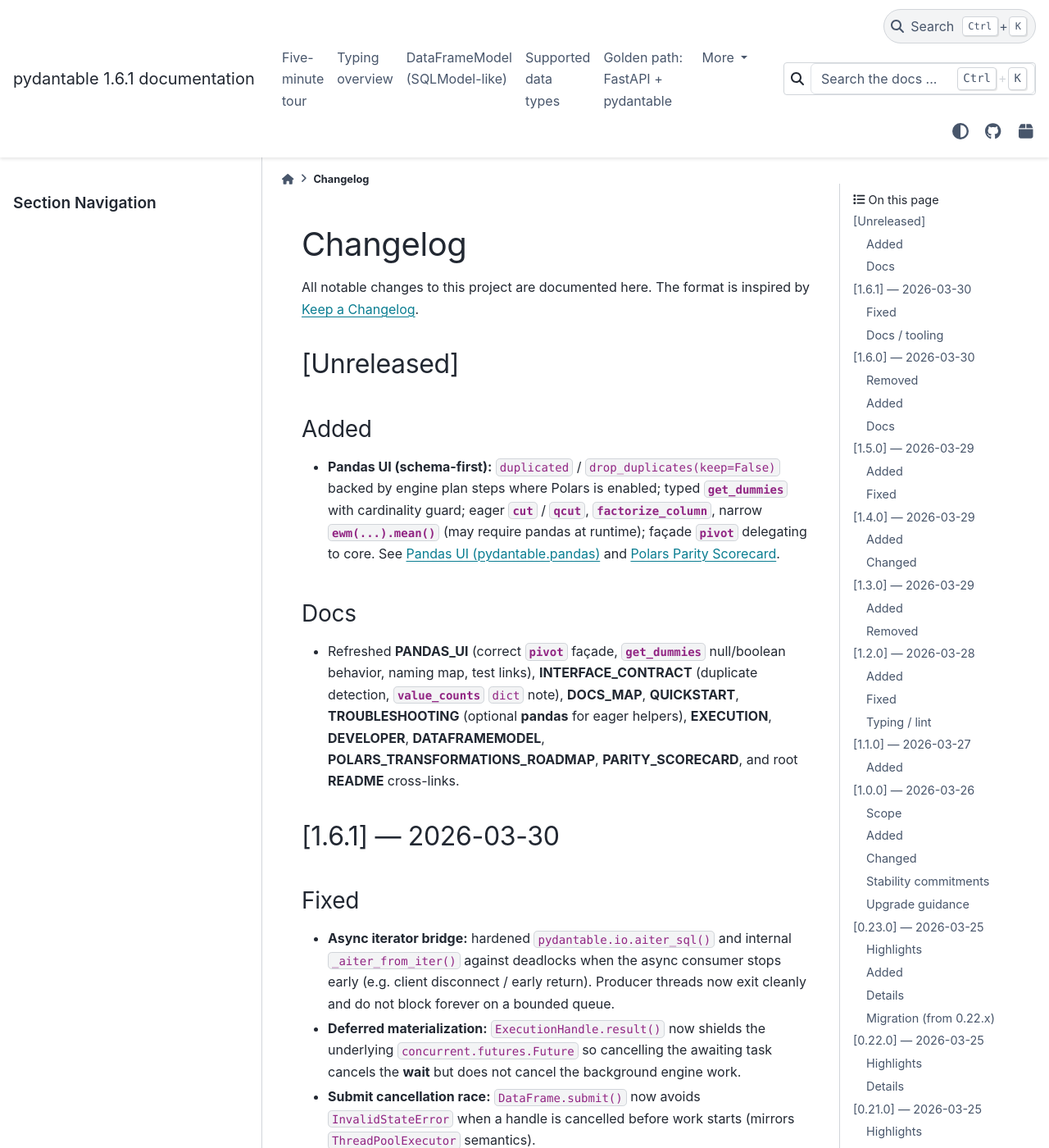
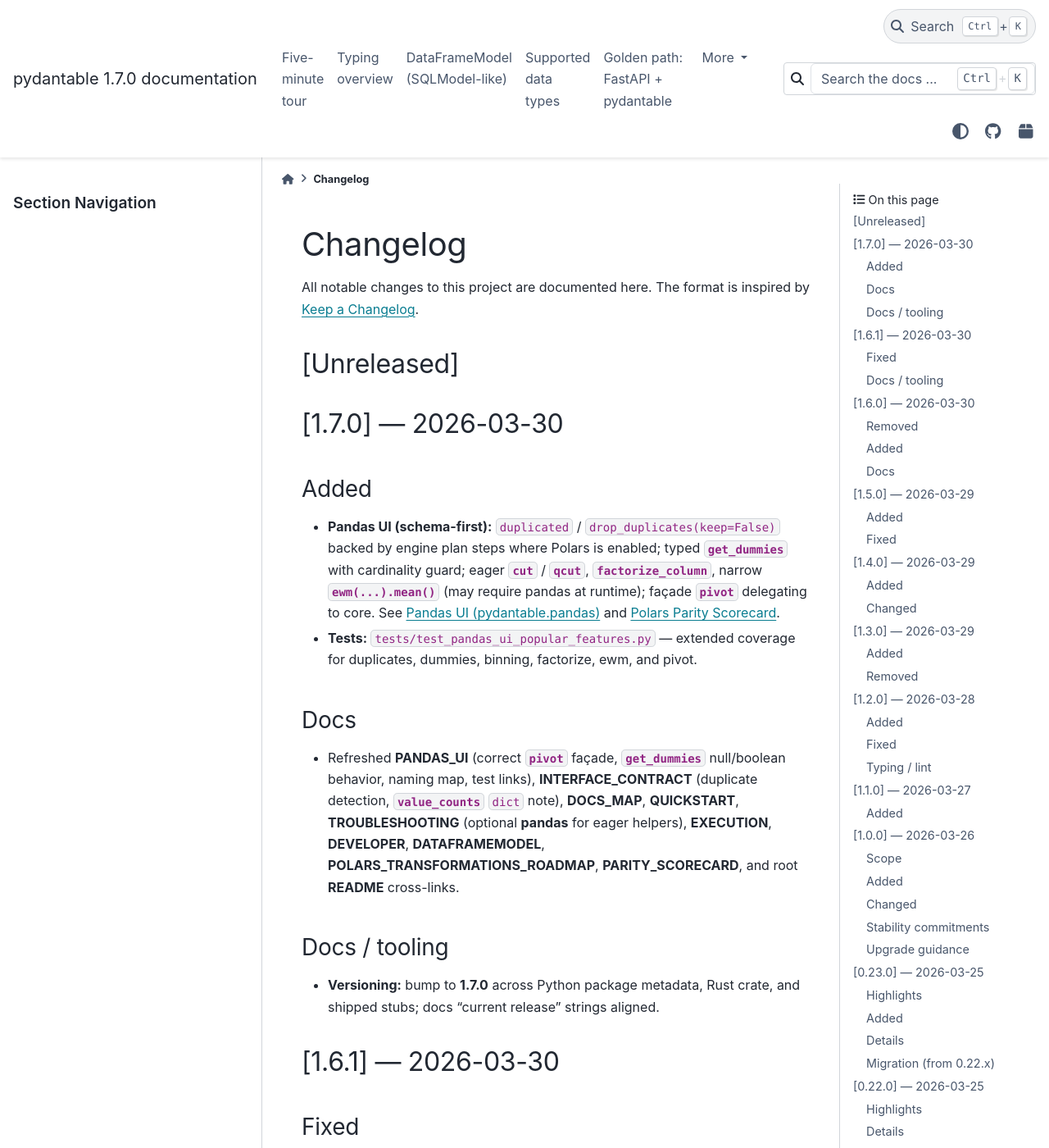
Before and after one commit to eddiethedean/pydantable, a Sphinx documentation site: the page built from docs/changelog.md, in a window 1280 px wide and 1400 px high. Shown: the whole window at 82% size. Built offline with Sphinx 7.4.7 and the PyData theme 0.15.4, drawn with Linux system fonts in a browser that asks for light colours; the version number is read from the project's files by our own code; some of the changed text lies outside the part shown.

Commit message:
chore(release): 1.7.0
- Align pyproject, Rust crate, __version__, and stubs.
- Changelog: ship [1.7.0] (pandas UI helpers, docs, tests); empty [Unreleased].
- Docs: current release strings in index, ROADMAP, Polars roadmap.

```diff
--- a/docs/POLARS_TRANSFORMATIONS_ROADMAP.md
+++ b/docs/POLARS_TRANSFORMATIONS_ROADMAP.md
@@ -4,7 +4,7 @@
 Polars while preserving `pydantable`'s typed schema contracts.
 
 Notes that say **Implemented on branch `v0.5.0`** refer to historical work landed in the 0.5.x line.
-The current release is **1.6.1** (see `docs/changelog.md`). Older bullets below still record the 0.5.x baseline plus later additions.
+The current release is **1.7.0** (see `docs/changelog.md`). Older bullets below still record the 0.5.x baseline plus later additions.
 
 **Post–P7 (0.18.0+):** Phases **P1–P7** below are **complete**. Further Polars-style parity is **additive** (new `Expr` methods, transforms, or façade wrappers) and is tracked in [`PARITY_SCORECARD.md`](PARITY_SCORECARD.md), [`PYSPARK_PARITY.md`](PYSPARK_PARITY.md), and [`ROADMAP.md`](ROADMAP.md)—not as a new “P8” checklist unless maintainers add one explicitly.
 
--- a/docs/ROADMAP.md
+++ b/docs/ROADMAP.md
@@ -1,6 +1,6 @@
 # PydanTable roadmap (shipped → v1.0.0)
 
-**Latest release: `1.6.1`.** The **Planned v1.0.0** checklist (below) is **complete** for that tag. **Shipped in 0.23.0** adds **lazy `read_*` / `aread_*` file roots** (Parquet, CSV, NDJSON, IPC, **JSON**), **`DataFrame.write_*`** lazy pipeline output, **`export_*`** for eager dict→file, **`DataFrameModel`** glue (**`from_sql`**, **`write_sql`**, **`read_parquet_url_ctx`**), **HTTP/object-store `max_bytes`**, **`MissingRustExtensionError`**, and **breaking renames** (**`materialize_*`**, **`fetch_sql`**, **`fetch_*_url`**)—see **Shipped in 0.23.0** below and {doc}`IO_OVERVIEW`. **0.22.0** introduced the **`pydantable.io`** package (vocabulary evolved in **0.23.0**; see {doc}`changelog`). Earlier **0.20.0** / **0.21.0** items (**UX** docs, **Streamlit** interchange, …) remain in their sections. **ipywidgets** / interactive explorers remain **Later** unless promoted. This document also summarizes shipped history and **Later** / **After v1.0.0** backlogs.
+**Latest release: `1.7.0`.** The **Planned v1.0.0** checklist (below) is **complete** for that tag. **Shipped in 0.23.0** adds **lazy `read_*` / `aread_*` file roots** (Parquet, CSV, NDJSON, IPC, **JSON**), **`DataFrame.write_*`** lazy pipeline output, **`export_*`** for eager dict→file, **`DataFrameModel`** glue (**`from_sql`**, **`write_sql`**, **`read_parquet_url_ctx`**), **HTTP/object-store `max_bytes`**, **`MissingRustExtensionError`**, and **breaking renames** (**`materialize_*`**, **`fetch_sql`**, **`fetch_*_url`**)—see **Shipped in 0.23.0** below and {doc}`IO_OVERVIEW`. **0.22.0** introduced the **`pydantable.io`** package (vocabulary evolved in **0.23.0**; see {doc}`changelog`). Earlier **0.20.0** / **0.21.0** items (**UX** docs, **Streamlit** interchange, …) remain in their sections. **ipywidgets** / interactive explorers remain **Later** unless promoted. This document also summarizes shipped history and **Later** / **After v1.0.0** backlogs.
 
 Release history (high level): [`changelog.md`](changelog.md).
 
--- a/docs/changelog.md
+++ b/docs/changelog.md
@@ -4,13 +4,20 @@
 
 ## [Unreleased]
 
+## [1.7.0] — 2026-03-30
+
 ### Added
 
 - **Pandas UI (schema-first):** `duplicated` / `drop_duplicates(keep=False)` backed by engine plan steps where Polars is enabled; typed **`get_dummies`** with cardinality guard; eager **`cut`** / **`qcut`**, **`factorize_column`**, narrow **`ewm(...).mean()`** (may require pandas at runtime); façade **`pivot`** delegating to core. See {doc}`/PANDAS_UI` and {doc}`/PARITY_SCORECARD`.
+- **Tests:** `tests/test_pandas_ui_popular_features.py` — extended coverage for duplicates, dummies, binning, factorize, ewm, and pivot.
 
 ### Docs
 
 - Refreshed **PANDAS_UI** (correct **`pivot`** façade, **`get_dummies`** null/boolean behavior, naming map, test links), **INTERFACE_CONTRACT** (duplicate detection, **`value_counts`** `dict` note), **DOCS_MAP**, **QUICKSTART**, **TROUBLESHOOTING** (optional **pandas** for eager helpers), **EXECUTION**, **DEVELOPER**, **DATAFRAMEMODEL**, **POLARS_TRANSFORMATIONS_ROADMAP**, **PARITY_SCORECARD**, and root **README** cross-links.
+
+### Docs / tooling
+
+- **Versioning:** bump to **1.7.0** across Python package metadata, Rust crate, and shipped stubs; docs “current release” strings aligned.
 
 ## [1.6.1] — 2026-03-30
 
--- a/pyproject.toml
+++ b/pyproject.toml
@@ -4,7 +4,7 @@
 
 [project]
 name = "pydantable"
-version = "1.6.1"
+version = "1.7.0"
 description = "Strongly-typed DataFrames for Python, powered by Rust."
 readme = "README.md"
 license = { text = "MIT" }
```
Also changed, not shown: docs/index.md (+1 -1 lines), 4 other files.
